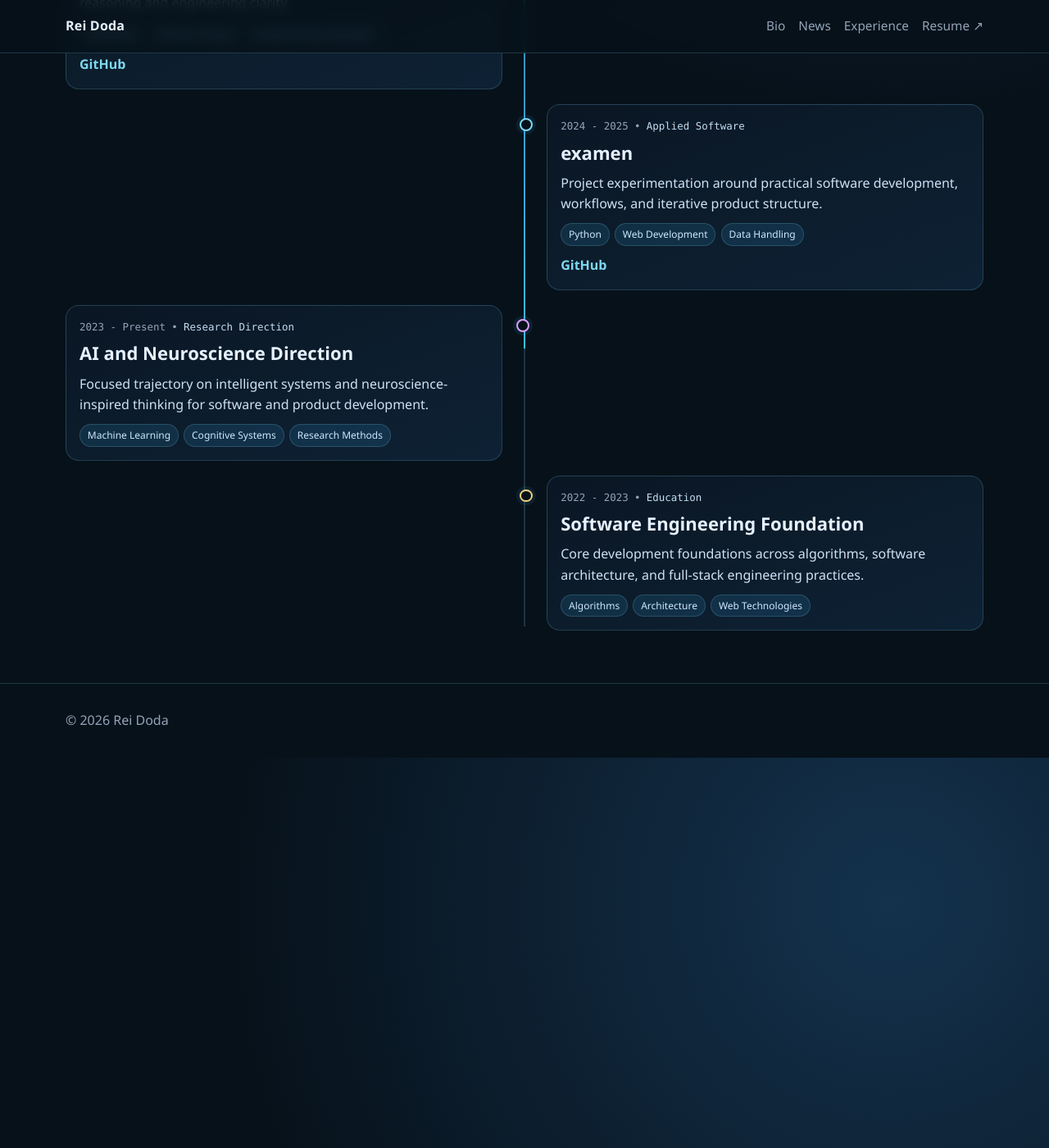
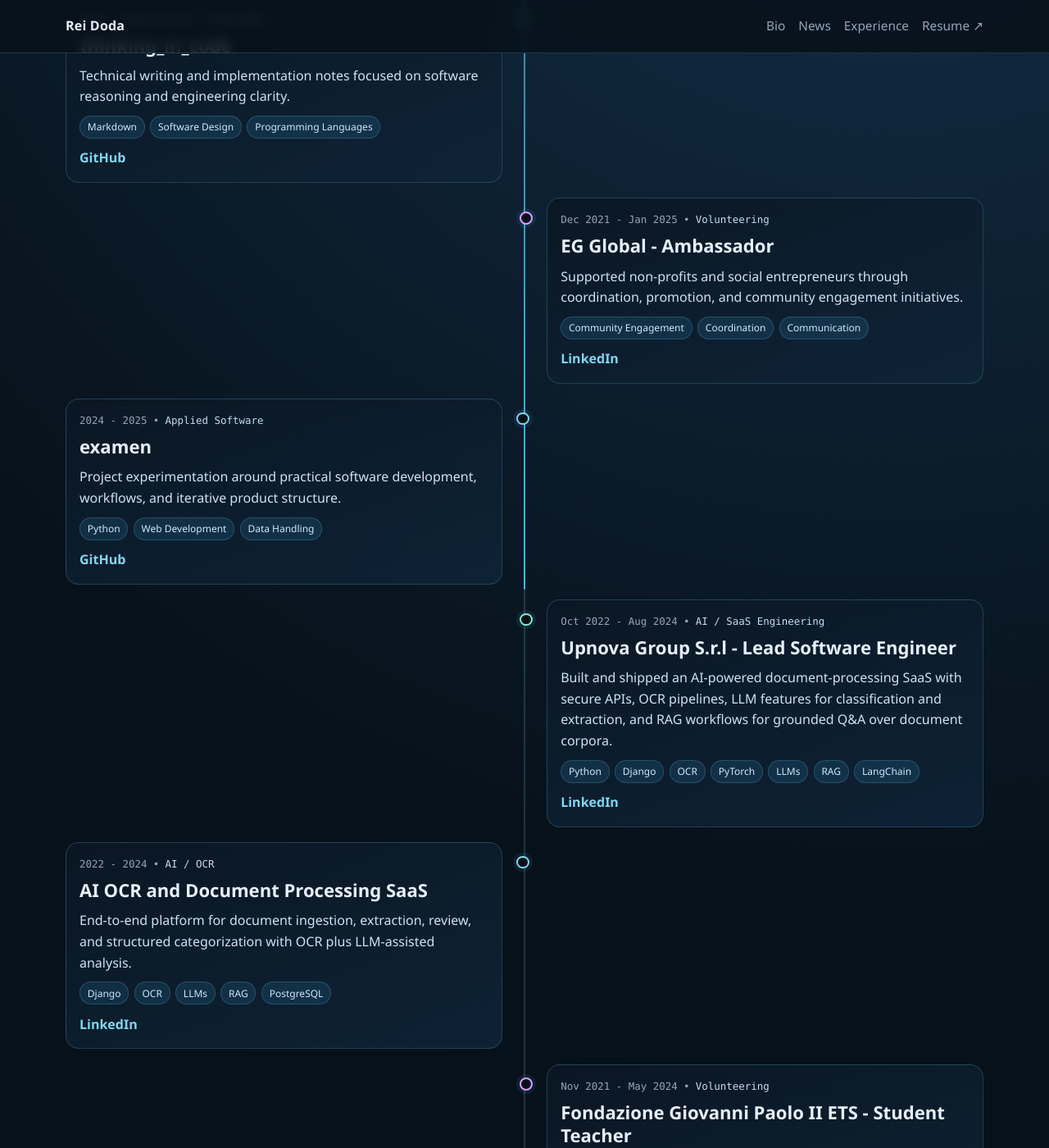
Before and after one commit to reiidoda/reiidoda.github.io, a Jekyll site: the page built from experience.md, in a window 1280 px wide and 1400 px high, scrolled down 852 px. Shown: the whole window at 82% size. Built offline with Jekyll 4.4.1, drawn with Linux system fonts in a browser that asks for light colours; some of the changed text lies outside the part shown.

Commit message:
feat: add cv jobs and linkedin-backed projects to site data

```diff
--- a/_data/experience.yml
+++ b/_data/experience.yml
@@ -1,17 +1,3 @@
-- id: ai-automation-engineering
-  type: work
-  title: "AI and Automation Engineering"
-  period: "Mar 2026 - Present"
-  sort_date: 2026-03-01
-  category: "Professional Experience"
-  summary: "Design and delivery of AI-assisted workflows, automation pipelines, and integrations for operational use cases."
-  technologies:
-    - AI Agents
-    - Workflow Automation
-    - API Integrations
-  links:
-    resume: "https://reiidoda.github.io/resume/"
-
 - id: occamo
   type: project
   title: "OccamO"
@@ -25,6 +11,22 @@
     - CLI Tooling
   links:
     github: "https://github.com/reiidoda/OccamO"
+
+- id: movenpick-chief-engineer
+  type: work
+  title: "Movenpick Hotel (Accor Group) - Chief Engineer"
+  period: "Jul 2023 - Jun 2025"
+  sort_date: 2025-06-01
+  category: "Hospitality Engineering / Smart Building"
+  summary: "Led engineering operations and delivered smart-building software integrations across BMS/EMS, HVAC, generators/UPS, solar monitoring, access control, CCTV, and centralized alerting workflows."
+  technologies:
+    - Smart Building Integration
+    - BMS and EMS
+    - Access Control
+    - CCTV
+    - OT and IT Security
+  links:
+    linkedin: "https://www.linkedin.com/in/reiidoda/"
 
 - id: thinking-in-code
   type: project
@@ -40,6 +42,20 @@
   links:
     github: "https://github.com/reiidoda/thinking_in_code"
 
+- id: eg-global-ambassador
+  type: achievement
+  title: "EG Global - Ambassador"
+  period: "Dec 2021 - Jan 2025"
+  sort_date: 2025-01-01
+  category: "Volunteering"
+  summary: "Supported non-profits and social entrepreneurs through coordination, promotion, and community engagement initiatives."
+  technologies:
+    - Community Engagement
+    - Coordination
+    - Communication
+  links:
+    linkedin: "https://www.linkedin.com/in/reiidoda/"
+
 - id: examen
   type: project
   title: "examen"
@@ -54,26 +70,126 @@
   links:
     github: "https://github.com/reiidoda/examen"
 
-- id: neuroscience-ai-focus
+- id: upnova-lead-software-engineer
+  type: work
+  title: "Upnova Group S.r.l - Lead Software Engineer"
+  period: "Oct 2022 - Aug 2024"
+  sort_date: 2024-08-01
+  category: "AI / SaaS Engineering"
+  summary: "Built and shipped an AI-powered document-processing SaaS with secure APIs, OCR pipelines, LLM features for classification and extraction, and RAG workflows for grounded Q&A over document corpora."
+  technologies:
+    - Python
+    - Django
+    - OCR
+    - PyTorch
+    - LLMs
+    - RAG
+    - LangChain
+  links:
+    linkedin: "https://www.linkedin.com/in/reiidoda/"
+
+- id: ai-document-processing-saas
+  type: project
+  title: "AI OCR and Document Processing SaaS"
+  period: "2022 - 2024"
+  sort_date: 2024-07-01
+  category: "AI / OCR"
+  summary: "End-to-end platform for document ingestion, extraction, review, and structured categorization with OCR plus LLM-assisted analysis."
+  technologies:
+    - Django
+    - OCR
+    - LLMs
+    - RAG
+    - PostgreSQL
+  links:
+    linkedin: "https://www.linkedin.com/in/reiidoda/"
+
+- id: fondazione-student-teacher
   type: achievement
-  title: "AI and Neuroscience Direction"
-  period: "2023 - Present"
-  sort_date: 2023-09-01
-  category: "Research Direction"
-  summary: "Focused trajectory on intelligent systems and neuroscience-inspired thinking for software and product development."
+  title: "Fondazione Giovanni Paolo II ETS - Student Teacher"
+  period: "Nov 2021 - May 2024"
+  sort_date: 2024-05-01
+  category: "Volunteering"
+  summary: "Taught introductory Python with focus on computational thinking and practical problem-solving."
   technologies:
-    - Machine Learning
-    - Cognitive Systems
-    - Research Methods
+    - Python
+    - Teaching
+    - Mentoring
+  links:
+    linkedin: "https://www.linkedin.com/in/reiidoda/"
 
-- id: engineering-foundation
+- id: genesys-software-engineer
+  type: work
+  title: "Genesys Software S.r.l - Software Engineer"
+  period: "Nov 2021 - Sep 2022"
+  sort_date: 2022-09-01
+  category: "Optimization / Warehouse Systems"
+  summary: "Developed warehouse picking and route-optimization software with a C/C++ routing engine, gRPC services, FEFO workflows, PostgreSQL traceability, RTLS integration, and Kafka event streaming."
+  technologies:
+    - C and C++
+    - gRPC
+    - PostgreSQL
+    - Kafka
+    - RTLS
+  links:
+    linkedin: "https://www.linkedin.com/in/reiidoda/"
+
+- id: warehouse-route-optimization-platform
+  type: project
+  title: "Warehouse Route Optimization Platform"
+  period: "2021 - 2022"
+  sort_date: 2022-08-01
+  category: "Operations Optimization"
+  summary: "Route and picking optimization platform modeled as a constrained weighted graph, integrated with real-time warehouse operations."
+  technologies:
+    - C and C++
+    - Graph Optimization
+    - gRPC
+    - Kafka
+  links:
+    linkedin: "https://www.linkedin.com/in/reiidoda/"
+
+- id: vallefiorita-software-engineer
+  type: work
+  title: "Vallefiorita - Software Engineer"
+  period: "Sep 2020 - Oct 2021"
+  sort_date: 2021-10-01
+  category: "Computer Vision / Robotics"
+  summary: "Built an edge visual-inspection system on Raspberry Pi using Python and OpenCV, integrated with Arduino/ESP8266 robotic rejection, and deployed as a production service."
+  technologies:
+    - Python
+    - OpenCV
+    - Raspberry Pi
+    - Arduino
+    - Linux
+  links:
+    linkedin: "https://www.linkedin.com/in/reiidoda/"
+
+- id: edge-vision-robotic-qc
+  type: project
+  title: "Edge Computer Vision and Robotics QC"
+  period: "2020 - 2021"
+  sort_date: 2021-09-01
+  category: "Computer Vision"
+  summary: "Real-time quality analysis and automated rejection pipeline combining CV thresholds, robotics control, and traceability logging."
+  technologies:
+    - OpenCV
+    - Edge Computing
+    - Robotics
+    - GPIO
+  links:
+    linkedin: "https://www.linkedin.com/in/reiidoda/"
+
+- id: bsc-computer-science
   type: education
-  title: "Software Engineering Foundation"
-  period: "2022 - 2023"
-  sort_date: 2022-09-01
+  title: "BSc in Computer Science"
+  period: "University of Bari Aldo Moro"
+  sort_date: 2020-01-01
   category: "Education"
-  summary: "Core development foundations across algorithms, software architecture, and full-stack engineering practices."
+  summary: "Academic foundation in software engineering, algorithms, and computing systems."
   technologies:
     - Algorithms
-    - Architecture
-    - Web Technologies
+    - Software Engineering
+    - Computing Systems
+  links:
+    linkedin: "https://www.linkedin.com/in/reiidoda/"
--- a/_data/featured_projects.yml
+++ b/_data/featured_projects.yml
@@ -1,3 +1,40 @@
+- id: ai-document-processing-saas
+  title: "AI OCR and Document Processing SaaS"
+  period: "2022 - 2024"
+  summary: "AI-powered document-processing SaaS with OCR extraction, classification, and retrieval-augmented question answering."
+  stack:
+    - Python
+    - Django
+    - OCR
+    - LLMs
+    - RAG
+  linkedin: "https://www.linkedin.com/in/reiidoda/"
+  badge: "From CV"
+
+- id: warehouse-route-optimization-platform
+  title: "Warehouse Route Optimization Platform"
+  period: "2021 - 2022"
+  summary: "Warehouse graph-optimization and picking platform with gRPC services, FEFO logic, and real-time event streaming."
+  stack:
+    - C and C++
+    - gRPC
+    - Kafka
+    - PostgreSQL
+  linkedin: "https://www.linkedin.com/in/reiidoda/"
+  badge: "From CV"
+
+- id: edge-vision-robotic-qc
+  title: "Edge Computer Vision and Robotics QC"
+  period: "2020 - 2021"
+  summary: "Edge CV quality-control system on Raspberry Pi with robotic rejection flow and production deployment."
+  stack:
+    - Python
+    - OpenCV
+    - Raspberry Pi
+    - Arduino
+  linkedin: "https://www.linkedin.com/in/reiidoda/"
+  badge: "From CV"
+
 - id: occamo
   title: "OccamO"
   period: "2025 - Present"
@@ -7,7 +44,7 @@
     - GitHub Actions
     - CLI Tooling
   github: "https://github.com/reiidoda/OccamO"
-  badge: "Featured"
+  badge: "GitHub"
 
 - id: thinking-in-code
   title: "thinking_in_code"
@@ -18,16 +55,7 @@
     - Architecture
     - Programming Languages
   github: "https://github.com/reiidoda/thinking_in_code"
-
-- id: examen
-  title: "examen"
-  period: "2024 - 2025"
-  summary: "Applied software experimentation around product structure, implementation workflows, and iteration speed."
-  stack:
-    - Python
-    - Web Development
-    - Data Handling
-  github: "https://github.com/reiidoda/examen"
+  badge: "GitHub"
 
 - id: resume
   title: "resume"
@@ -39,3 +67,4 @@
     - Documentation
   github: "https://github.com/reiidoda/resume"
   demo: "https://reiidoda.github.io/resume/"
+  badge: "GitHub"
--- a/_data/social.yml
+++ b/_data/social.yml
@@ -1,5 +1,9 @@
 - label: "GitHub"
   url: "https://github.com/reiidoda"
+  external: true
+
+- label: "LinkedIn"
+  url: "https://www.linkedin.com/in/reiidoda/"
   external: true
 
 - label: "Resume"
--- a/_includes/roadmap-item.html
+++ b/_includes/roadmap-item.html
@@ -22,6 +22,9 @@
         {% if include.item.links.github %}
           <a href="{{ include.item.links.github }}" target="_blank" rel="noopener noreferrer">GitHub</a>
         {% endif %}
+        {% if include.item.links.linkedin %}
+          <a href="{{ include.item.links.linkedin }}" target="_blank" rel="noopener noreferrer">LinkedIn</a>
+        {% endif %}
         {% if include.item.links.resume %}
           <a href="{{ include.item.links.resume }}" target="_blank" rel="noopener noreferrer">Resume</a>
         {% endif %}
```
Also changed, not shown: _includes/project-card.html (+7 -0 lines).
